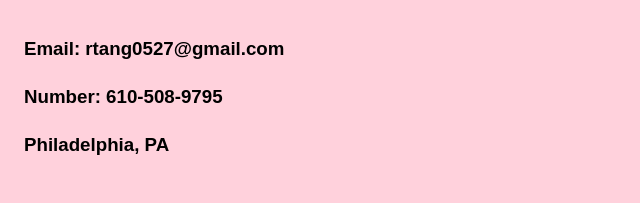
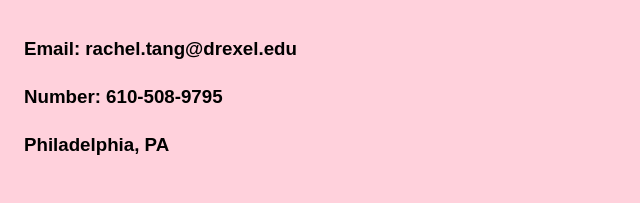
Before and after one commit to rt656arch/idm221-rt656, a plain HTML site: page aboutme.html in a window 1280 px wide. Shown: the part 894-1097 px from the top of the page, 0-640 px from the left. Drawn offline with Linux system fonts and the light colour scheme; a web font is replaced by a local one.

Commit message:
changed email for contact

```diff
--- a/aboutme.html
+++ b/aboutme.html
@@ -57,7 +57,7 @@
     <br>
 
     <h1> <u>Ways to Contact Me!</u> </h1>
-    <h3> Email: rtang0527@gmail.com </h3>
+    <h3> Email: rachel.tang@drexel.edu </h3>
     <h3> Number: 610-508-9795 </h3>
     <h3> Philadelphia, PA </h3>
 
```
